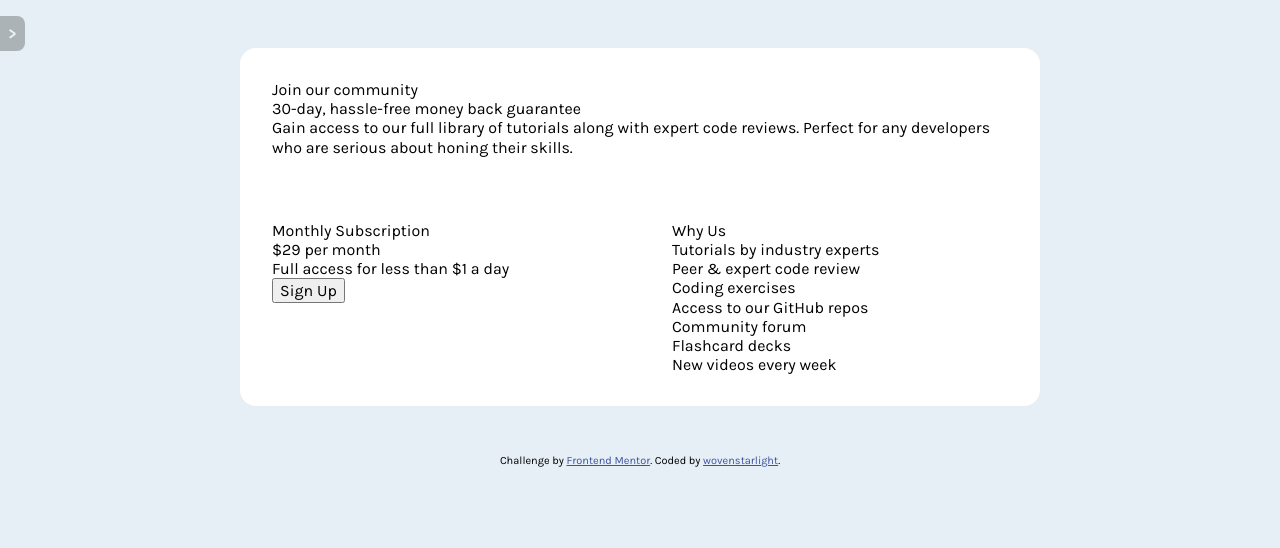
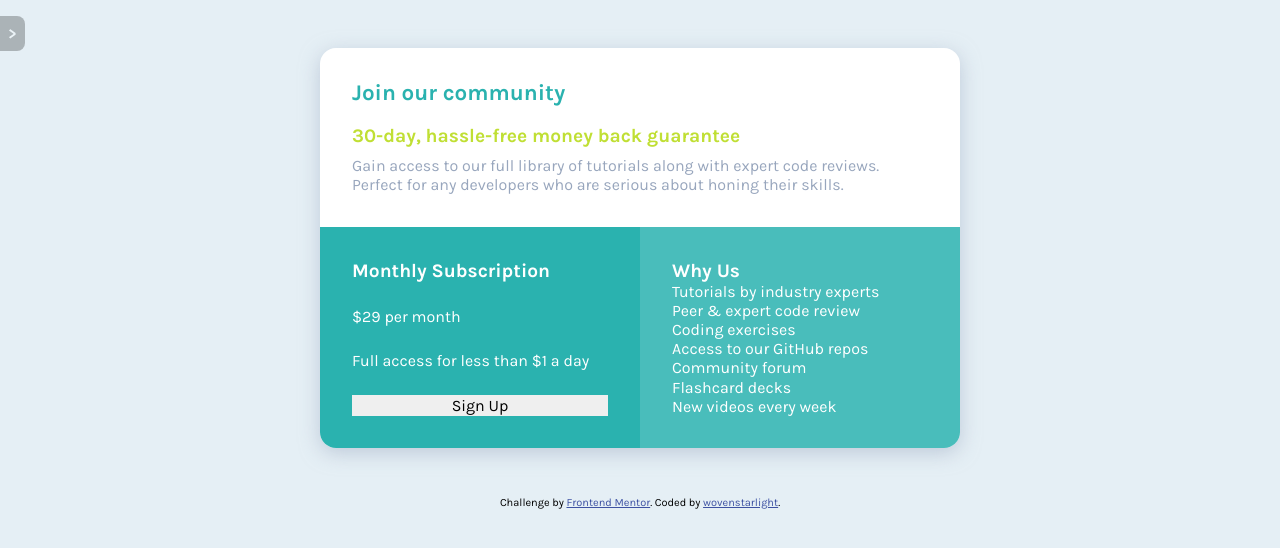
Before and after one commit to wovenstarlight/frontend-projects, a Jekyll site: the page built from _posts/2021-08-03-single-price-grid-component.html, in a window 1280 px wide. Shown: the top 548 px of the page. Built offline with Jekyll 4.4.1, drawn with Linux system fonts in a browser that asks for light colours.

Commit message:
Basic coloration/sizing/spacing for sections

```diff
--- a/css/single-price-grid-component.css
+++ b/css/single-price-grid-component.css
@@ -7,11 +7,18 @@
 	--yellow: hsl(71, 73%, 54%); /* Primary */
 	--lightgray: hsl(204, 43%, 93%); /* Neutral */
 	--grayblue: hsl(218, 22%, 67%); /* Neutral */
+
+	/* Numbers only, for hsla usage */
+	--cyan--hsla: 179, 62%, 43%; /* Primary */
+	--yellow--hsla: 71, 73%, 54%; /* Primary */
+	--lightgray--hsla: 204, 43%, 93%; /* Neutral */
+	--grayblue--hsla: 218, 22%, 67%; /* Neutral */
 }
 /* Font */
 body, * {
 	font-size: 16px;
 	font-family: "Karla", sans-serif;
+	border: none; /* Disable prior borders */
 }
 
 body { background-color: var(--lightgray); }
@@ -20,15 +27,51 @@ body { background-color: var(--lightgray); }
 .joinmodule {
 	display: grid;
 	background: white;
+	color: white;
 	width: 85%;
-	max-width: 50em;
+	max-width: 40em;
 	margin: 3em auto;
 	border-radius: 1em;
+	filter: drop-shadow(0 5px 10px hsla(var(--grayblue--hsla), 0.5));
+}
+
+/* Heading styles */
+.joinmodule h3, .joinmodule h4 {
+	font-size: 1.2em;
+	font-weight: bold;
 }
 
 /* Padding for all sections */
 .joinmodule div {
 	padding: 2em;
+}
+
+/* Top section */
+.joinmodule .top h3 {
+	font-size: 1.4em;
+	margin-bottom: 0.75em;
+	color: var(--cyan);
+}
+.joinmodule .top h4 {
+	color: var(--yellow);
+	margin-bottom: 0.5em;
+}
+.joinmodule .top p {
+	color: var(--grayblue);
+}
+
+/* Subscription section */
+.joinmodule .subscribe {
+	background: var(--cyan);
+	/* Space items out to match benefits section */
+	display: flex;
+	flex-direction: column;
+	justify-content: space-between;
+}
+
+/* Benefits section */
+.joinmodule .benefits {
+	background: hsla(var(--cyan--hsla), 0.85);
 }
 
 @media screen and (min-width: 550px) {
```
